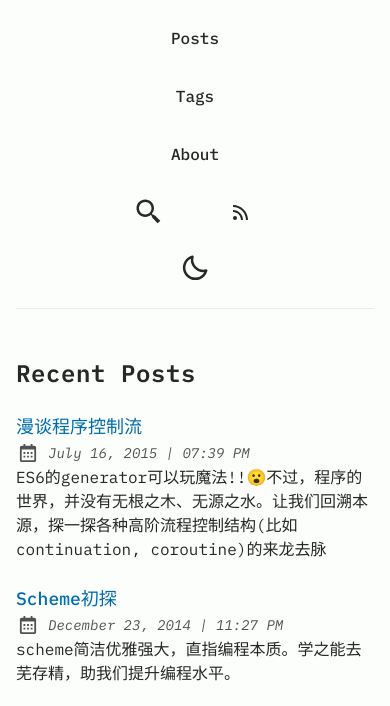
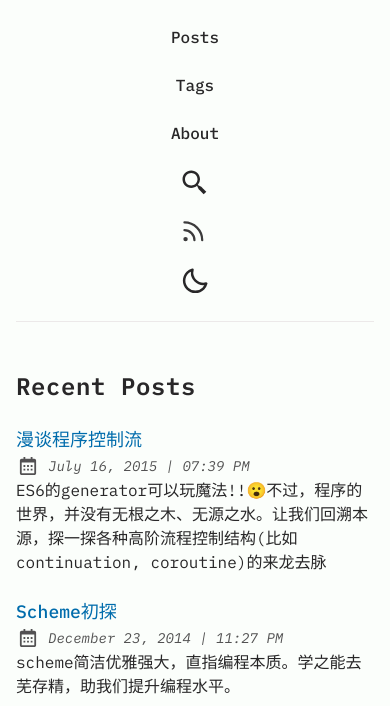
Before and after one commit to martin-liu/martin-liu.github.io, an Astro site: page / in a window 390 px wide. Both pictures are taken after a click on the button "Open Menu". Shown: the part 61-767 px from the top of the page. Built offline with nearby package versions, Linux system fonts and the light colour scheme; Astro itself is replaced by a stand-in of ours; some packages are replaced by stand-ins of ours.

Commit message:
refine header

```diff
--- a/src/components/Header.astro
+++ b/src/components/Header.astro
@@ -85,12 +85,22 @@ const { activeNav } = Astro.props;
               aria-label="rss feed"
               title="RSS Feed"
             >
-              <svg xmlns="http://www.w3.org/2000/svg" class="rss-icon"
-                ><path
-                  d="M19 20.001C19 11.729 12.271 5 4 5v2c7.168 0 13 5.832 13 13.001h2z"
-                ></path><path
-                  d="M12 20.001h2C14 14.486 9.514 10 4 10v2c4.411 0 8 3.589 8 8.001z"
-                ></path><circle cx="6" cy="18" r="2"></circle>
+              <svg
+                xmlns="http://www.w3.org/2000/svg"
+                class="icon icon-tabler icon-tabler-rss"
+                width="24"
+                height="24"
+                viewBox="0 0 27 27"
+                stroke-width="2"
+                stroke="currentColor"
+                fill="none"
+                stroke-linecap="round"
+                stroke-linejoin="round"
+              >
+                <path stroke="none" d="M0 0h24v24H0z" fill="none"></path>
+                <path d="M5 19m-1 0a1 1 0 1 0 2 0a1 1 0 1 0 -2 0"></path>
+                <path d="M4 4a16 16 0 0 1 16 16"></path>
+                <path d="M4 11a9 9 0 0 1 9 9"></path>
               </svg>
             </a>
           </li>
@@ -146,7 +156,7 @@ const { activeNav } = Astro.props;
     @apply flex w-full flex-col items-center bg-skin-fill sm:ml-2 sm:flex-row sm:justify-end sm:space-x-4 sm:py-0;
   }
   nav ul {
-    @apply mt-4 grid w-44 grid-cols-2 grid-rows-4 gap-x-2 gap-y-2 sm:ml-0 sm:mt-0 sm:w-auto sm:gap-x-5 sm:gap-y-0;
+    @apply mt-4 w-44 gap-x-2 gap-y-2 sm:ml-0 sm:mt-0 sm:w-auto sm:gap-x-5 sm:gap-y-0;
   }
   nav ul li {
     @apply col-span-2 flex items-center justify-center;
```
